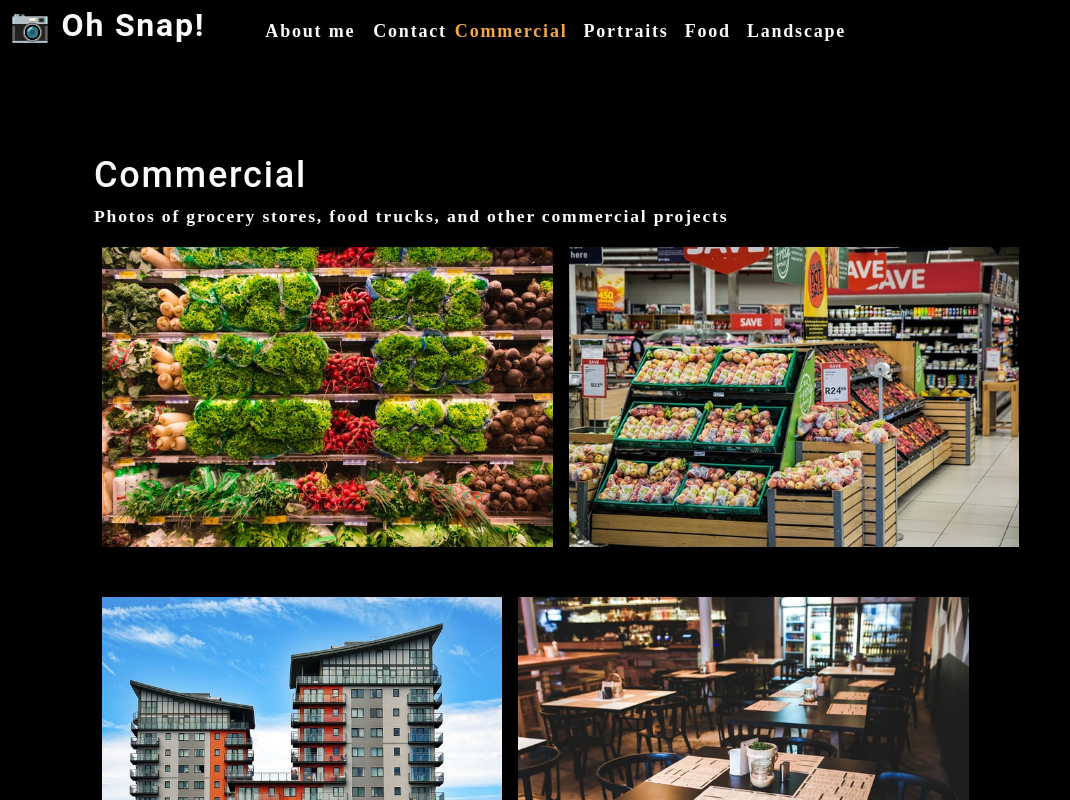
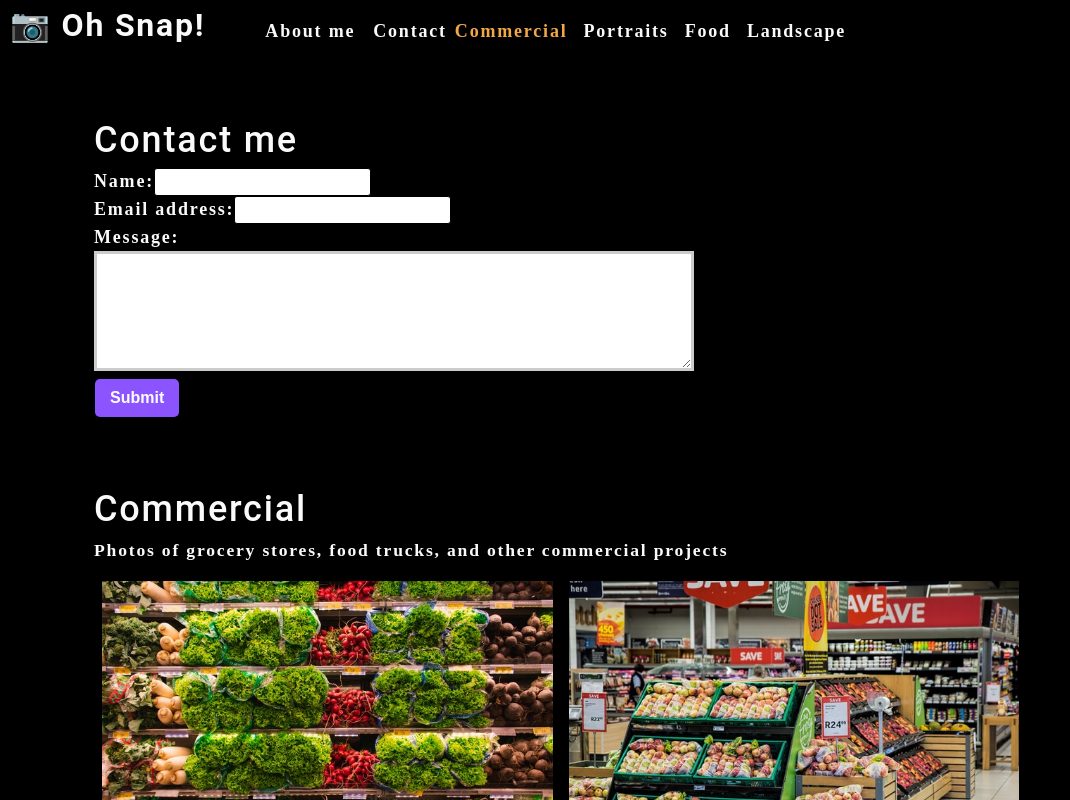
Before and after one commit to elfsvet/photo-port, a React (Create React App) app: page / in a window 1280 px wide. Shown: the top 800 px of the page, without its empty margins (0-1070 px from the left). Built offline with nearby package versions, Linux system fonts and the light colour scheme.

Commit message:
added contact submit and change handles

```diff
--- a/src/App.js
+++ b/src/App.js
@@ -4,6 +4,7 @@
 import About from './components/About';
 import Nav from './components/Nav';
 import Gallery from './components/Gallery';
+import ContactForm from './components/Contact';
 // JSX
 function App() {
   const [categories] = useState([
@@ -25,6 +26,7 @@
       currentCategory={currentCategory}
       />
       <main>
+        <ContactForm />
         <Gallery currentCategory={currentCategory}/>
         <About />
       </main>
--- a/src/components/Contact/index.js
+++ b/src/components/Contact/index.js
@@ -1,29 +1,39 @@
-import React from 'react';
+import React, { useState } from 'react';
 
 const ContactForm = () => {
+    const [formState, setFormState] = useState({ name: '', email: '', message: '' });
+    const { name, email, message } = formState;
     // JSX
+    const handleChange = (e) => {
+        setFormState({ ...formState, [e.target.name]: e.target.value })
+    }
+    // console.log(formState);
+    const handleSubmit = (e) => {
+        e.preventDefault();
+        console.log(formState);
+    }
     return (
         <section>
             <h1>Contact me</h1>
-            <form id="contact-form">
+            <form id="contact-form" onSubmit={handleSubmit}>
 
                 {/* name input */}
                 <div>
                     <label htmlFor="name">Name:</label>
-                    <input type="text" name="name" />
+                    <input type="text" name="name" defaultValue={name} onChange={handleChange} />
                 </div>
 
                 {/* email input */}
                 <div>
                     {/* name reserved in JS for "for" so we use "htmlFor" same as with class as "className" */}
                     <label htmlFor="email">Email address:</label>
-                    <input type="email" name="email" />
+                    <input type="email" name="email" defaultValue={email} onChange={handleChange} />
                 </div>
 
                 {/* message text area */}
                 <div>
                     <label htmlFor="message">Message:</label>
-                    <textarea name="message" rows="5" />
+                    <textarea name="message" rows="5" defaultValue={message} onChange={handleChange} />
                 </div>
 
                 <button type="submit">Submit</button>
```
